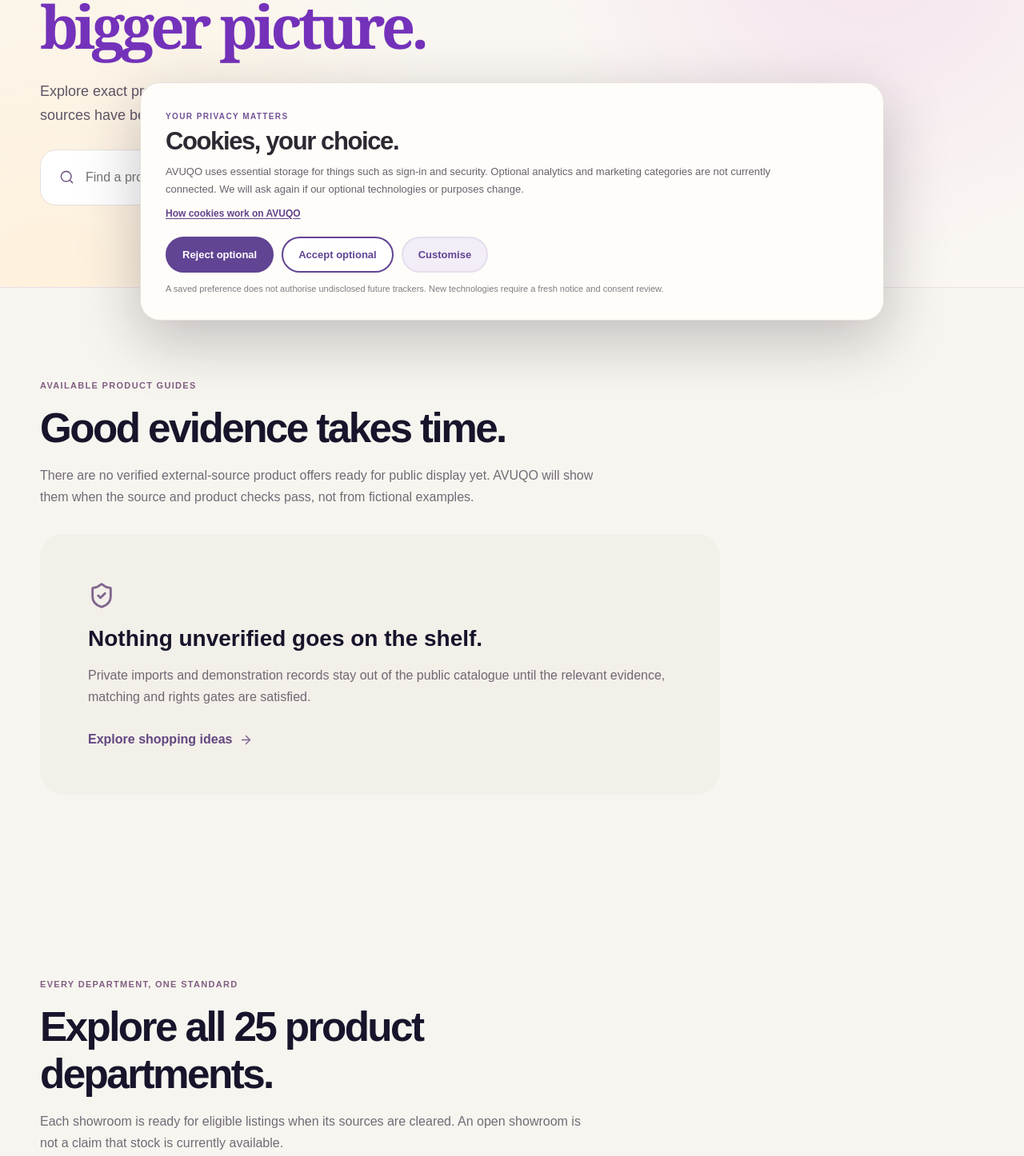
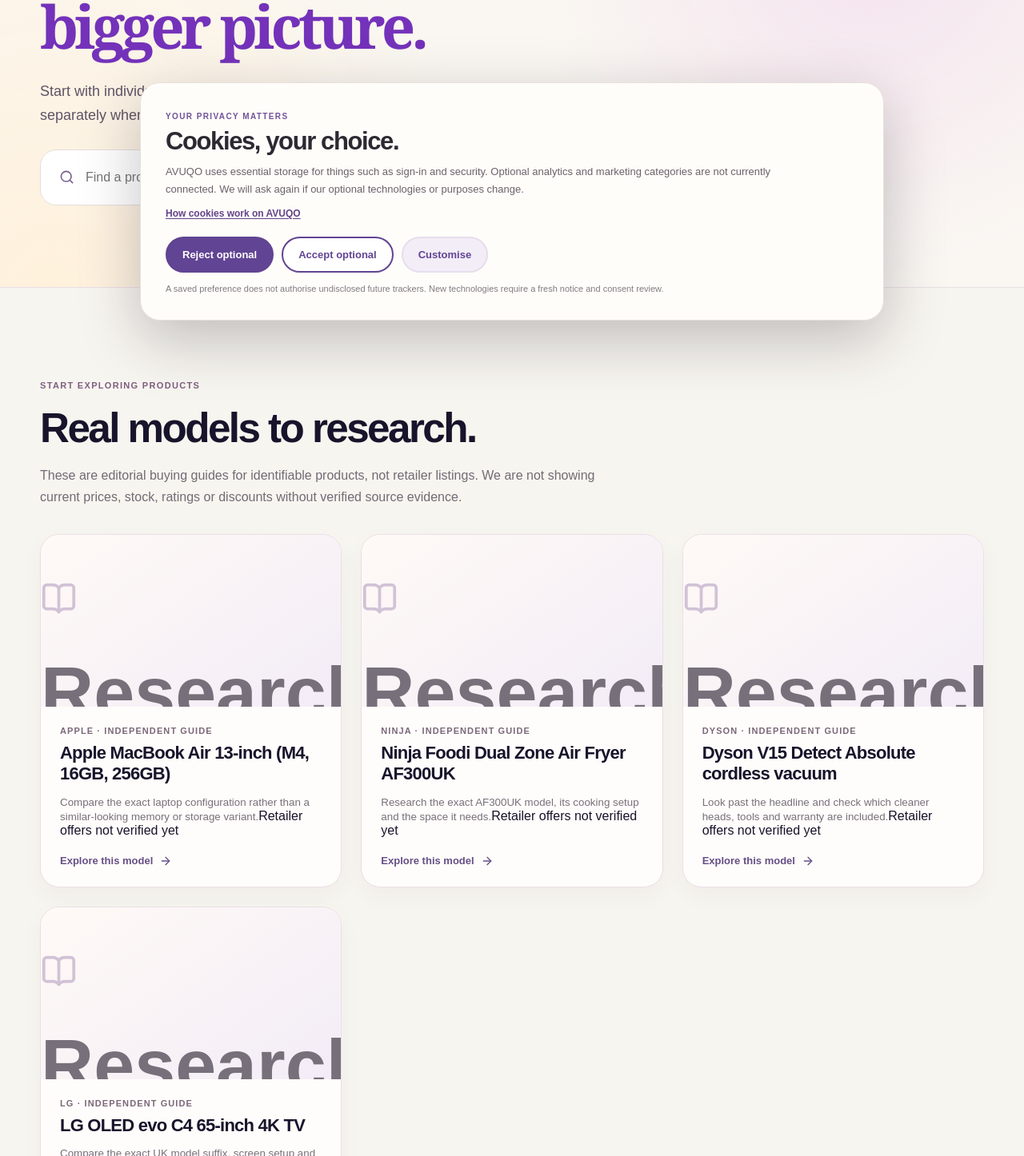
Before and after one commit to crkian/AVUQO, a Next.js app: page /products in a window 1280 px wide. Shown: the part 384-1830 px from the top of the page at 80% size. Built offline with nearby package versions, Linux system fonts and the light colour scheme; no server answers; the database is empty.

Commit message:
Show four clearly editorial product research cards on live products index

```diff
--- a/app/products/page.tsx
+++ b/app/products/page.tsx
@@ -1,15 +1,27 @@
 import {Suspense} from "react";
 import {connection} from "next/server";
 import Link from "next/link";import type {Metadata} from "next";
-import {ArrowRight,Search,ShieldCheck} from "lucide-react";
+import {ArrowRight,BookOpen,Search,ShieldCheck} from "lucide-react";
 import Header from "../../components/layout/Header";import Footer from "../../components/layout/Footer";
 import {verifiedProductIndex} from "../../lib/products/public-catalog";
+import {RESEARCH_PRODUCT_GUIDES} from "../../lib/products/research-guides";
 import {BROWSE_DEPARTMENTS} from "../../lib/categories/browse-tree";
 import styles from "./page.module.css";
-export const metadata:Metadata={title:"Product guides",description:"Explore verified AVUQO product pages, with eligible retailer pricing and transparent source evidence.",alternates:{canonical:"/products"}};
+export const metadata:Metadata={title:"Products and buying guides",description:"Explore researched product models and see verified retailer comparisons only when authorised current offers are available.",alternates:{canonical:"/products"}};
 async function Catalogue(){await connection();const rows=await verifiedProductIndex(48);
-return <><section className={styles.hero}><div className="shell"><p className={styles.kicker}>A thoughtful collection</p><h1>Individual products. <span>The bigger picture.</span></h1><p>Explore exact product variants, transparent retailer offers and price evidence only when sources have been approved and recently checked.</p><form className={styles.search} action="/search" method="get"><Search size={19}/><input name="q" placeholder="Find a product or category" aria-label="Search products" required/><button type="submit">Search <ArrowRight size={17}/></button></form></div></section>
-<section className={`shell ${styles.section}`}><div className={styles.heading}><p className={styles.kicker}>Available product guides</p><h2>{rows.length? "Products worth exploring.":"Good evidence takes time."}</h2><p>{rows.length?"These individual pages use authorised, fresh source information.":"There are no verified external-source product offers ready for public display yet. AVUQO will show them when the source and product checks pass, not from fictional examples."}</p></div>
+return <><section className={styles.hero}><div className="shell"><p className={styles.kicker}>A thoughtful collection</p><h1>Individual products. <span>The bigger picture.</span></h1><p>Start with individual product research guides. Current retailer prices and offers appear separately when the supplier evidence and approvals are in place.</p><form className={styles.search} action="/search" method="get"><Search size={19}/><input name="q" placeholder="Find a product or category" aria-label="Search products" required/><button type="submit">Search <ArrowRight size={17}/></button></form></div></section>
+<section className={`shell ${styles.section}`} aria-labelledby="research-models-heading">
+ <div className={styles.heading}><p className={styles.kicker}>Start exploring products</p>
+  <h2 id="research-models-heading">Real models to research.</h2>
+  <p>These are editorial buying guides for identifiable products, not retailer listings. We are not showing current prices, stock, ratings or discounts without verified source evidence.</p></div>
+ <div className={styles.grid}>{RESEARCH_PRODUCT_GUIDES.map(guide=><Link href={`/products/${guide.slug}`} className={styles.card} key={guide.slug}>
+  <div className={styles.photo} aria-hidden="true"><span className={styles.researchPhoto} data-department={guide.department}><BookOpen size={45}/><small>Research guide</small></span></div>
+  <div><p>{guide.brand} · Independent guide</p><h3>{guide.title}</h3><small>{guide.teaser}</small>
+   <span className={styles.researchLabel}>Retailer offers not verified yet</span>
+   <strong>Explore this model <ArrowRight size={16}/></strong></div>
+ </Link>)}</div>
+</section>
+<section className={`shell ${styles.section}`}><div className={styles.heading}><p className={styles.kicker}>Approved retailer comparisons</p><h2>{rows.length? "Products worth exploring.":"Good evidence takes time."}</h2><p>{rows.length?"These individual pages use authorised, fresh source information.":"There are no verified external-source product offers ready for public display yet. AVUQO will show them when the source and product checks pass, not from fictional examples."}</p></div>
 {rows.length?<div className={styles.grid}>{rows.map(({product,offers})=><Link href={`/products/${product.slug}`} className={styles.card} key={product.id}><div className={styles.photo}>{offers.find(item=>item.published.image_url)?.published.image_url?<span className={styles.approvedPhoto} role="img" aria-label={`Approved retailer product photograph for ${product.canonical_title}`} style={{backgroundImage:`url("${offers.find(item=>item.published.image_url)?.published.image_url}")`}}/>:<span className={styles.placeholder} aria-label="No approved photograph available">AVUQO</span>}</div><div><p>{product.brand??"Product guide"}</p><h3>{product.canonical_title}</h3><small>{offers.length} eligible {offers.length===1?"offer":"offers"}</small><strong>See product <ArrowRight size={16}/></strong></div></Link>)}</div>:<div className={styles.empty}><ShieldCheck size={34}/><h3>Nothing unverified goes on the shelf.</h3><p>Private imports and demonstration records stay out of the public catalogue until the relevant evidence, matching and rights gates are satisfied.</p><Link href="/shopping">Explore shopping ideas <ArrowRight size={17}/></Link></div>}
 </section>
 <section className={"shell "+styles.section} aria-labelledby="department-shop-heading">
```
